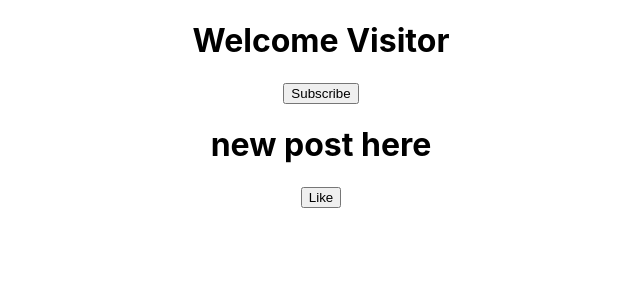
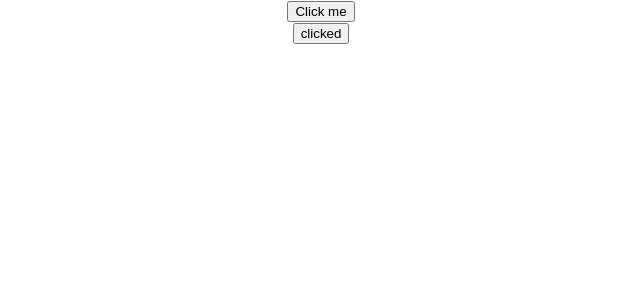
Before and after one commit to Vivek-Bhagat/React.js-source-codes-with-examples, a React (Create React App) app: page / in a window 1280 px wide. Shown: the top 300 px of the page, without its empty margins (319-959 px from the left). Built offline with nearby package versions, Linux system fonts and the light colour scheme.

Commit message:
click event

```diff
--- a/src/App.js
+++ b/src/App.js
@@ -7,9 +7,11 @@ import "./App.css";
 // import Goodbye from './components/Goodbye';
 // import Hello from './components/Hello';
 
-import Message from "./components/Message";
+// import Message from "./components/Message";
 // import Counter from "./components/Counter";
-import Like from "./components/Like";
+// import Like from "./components/Like";
+import FunctionClick from "./components/FunctionClick";
+import ClassClick from "./components/ClassClick";
 class App extends Component {
   render() {
     return (
@@ -29,10 +31,14 @@ class App extends Component {
           <button>Action</button></Greet>
         < Greet name="Thor" heroName="God Of Thunder" /> */}
 
-        <Message />
+        {/* <Message /> */}
+
 
         {/* <Counter /> */}
-        <Like />
+        {/* <Like /> */}
+
+        <FunctionClick />
+        <ClassClick />
       </div>
     );
   }
--- /dev/null
+++ b/src/components/ClassClick.js
@@ -0,0 +1,15 @@
+import React from "react";
+import { Component } from "react";
+
+class classClick extends Component {
+    render(){
+        return (
+            <div>
+                <button>clicked</button>
+            </div>
+        )
+    }
+}
+
+
+export default classClick;
--- /dev/null
+++ b/src/components/FunctionClick.js
@@ -0,0 +1,18 @@
+import React from "react";
+
+function FunctionClick() {
+
+    function clickHandler(){
+        console.log("button clicked")
+    }
+
+    return(
+        <>
+        <div>
+            <button onClick={clickHandler}>Click me</button>
+        </div>
+        </>
+    )
+}
+
+export default FunctionClick;
```
